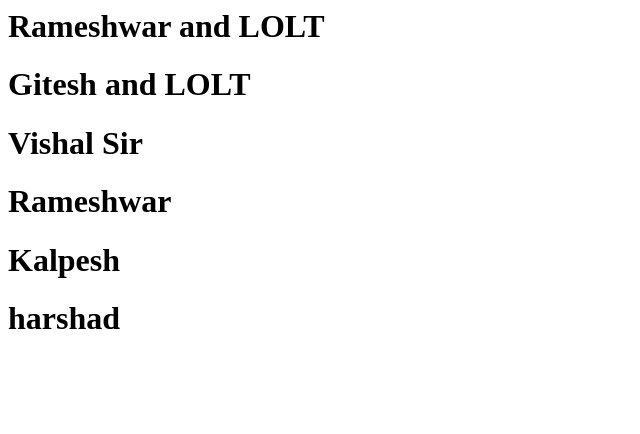
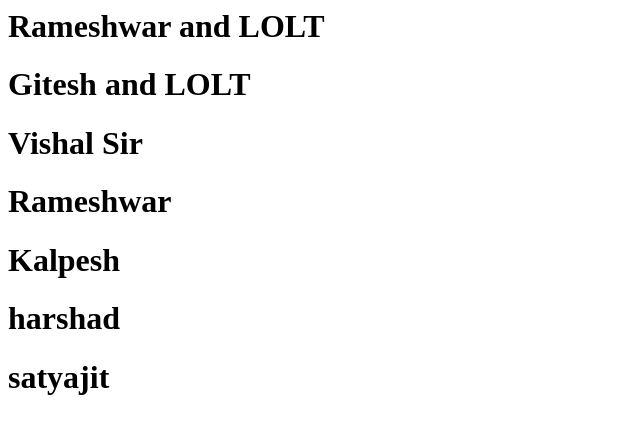
Before and after one commit to MHTECHIN/rameshwar, a plain HTML site: page index.html in a window 1280 px wide. Shown: the whole page, without its empty margins (0-640 px from the left). Drawn offline with Linux system fonts and the light colour scheme.

Commit message:
8th line added

```diff
--- a/index.html
+++ b/index.html
@@ -4,3 +4,4 @@
 <h1>Rameshwar </h1>
 <h1>Kalpesh</h1>
 <h1>harshad<h1>
+<h1>satyajit</h1>
```
